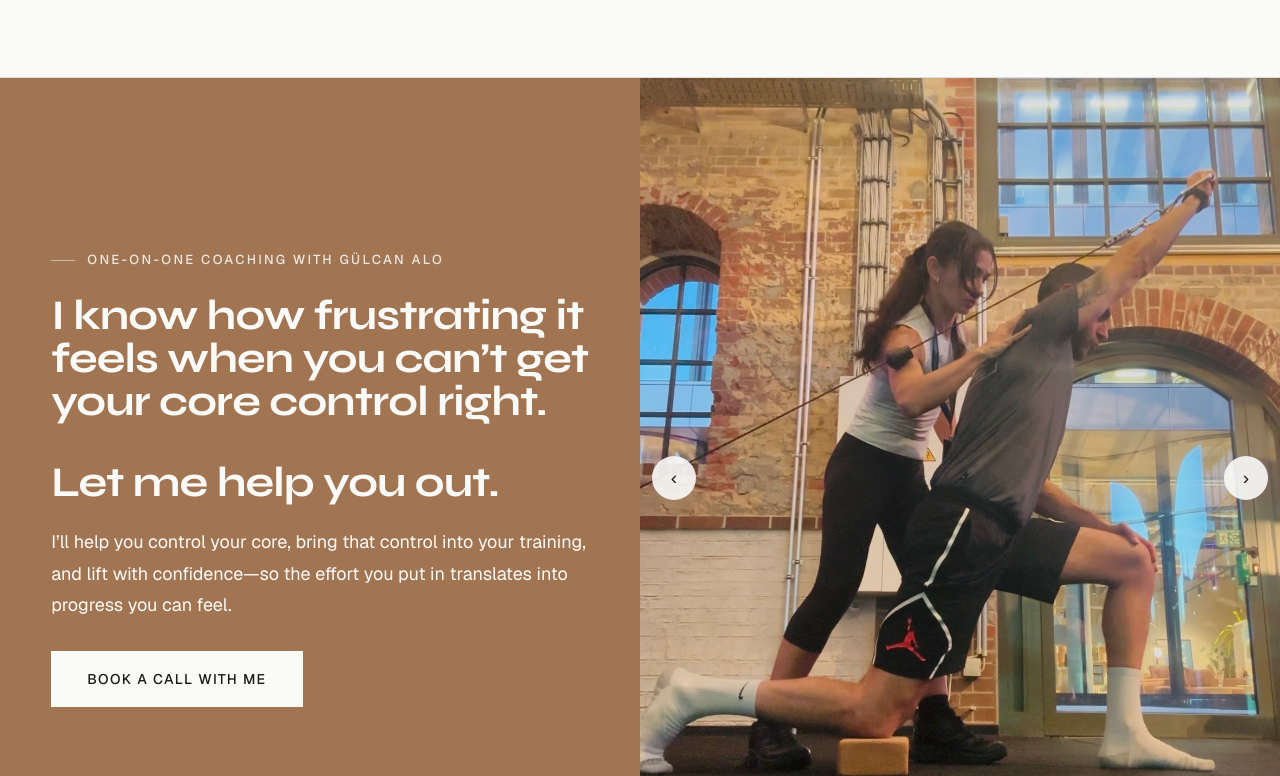
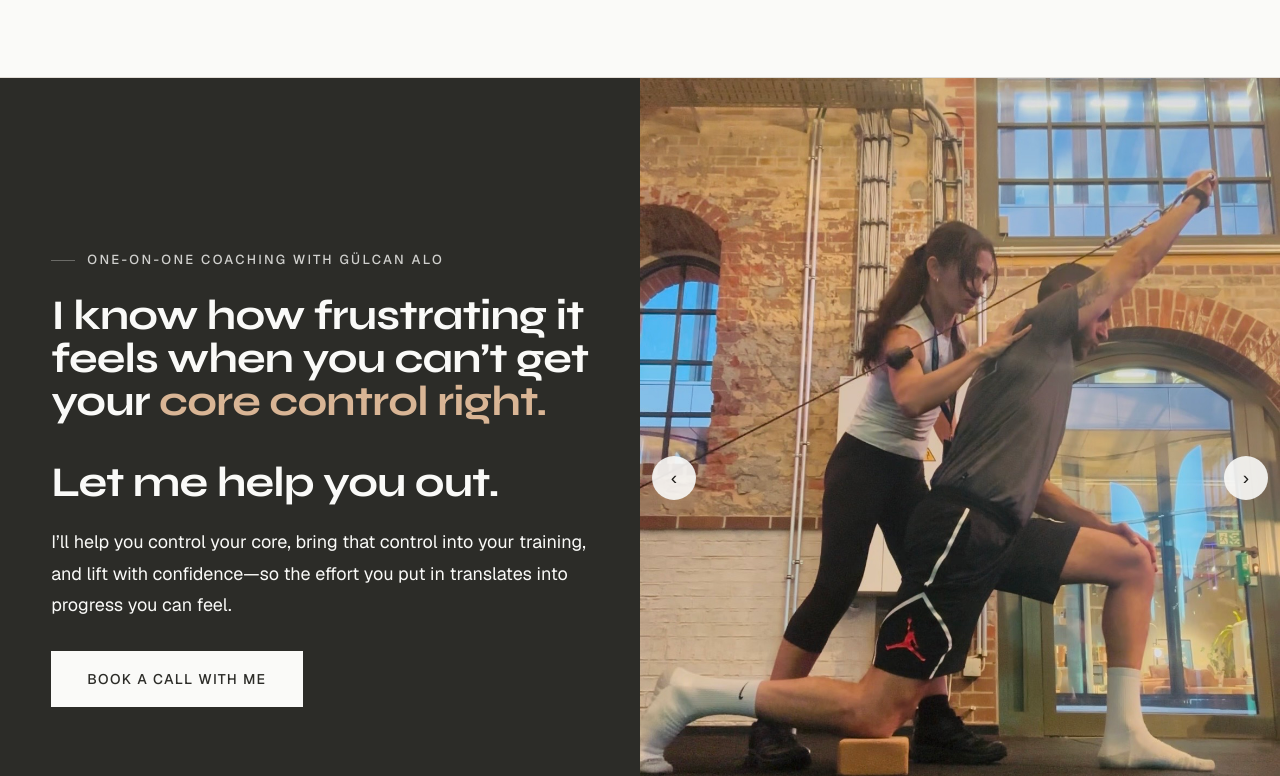
Before and after one commit to gulcanaloglu/organisation-reset, a plain HTML site: page the-4-rules-guide.html in a window 1280 px wide. Shown: the part 10886-11662 px from the top of the page. Drawn offline with nearby package versions, Linux system fonts and the light colour scheme.

Commit message:
Update the-4-rules-guide.html

```diff
--- a/the-4-rules-guide.html
+++ b/the-4-rules-guide.html
@@ -209,12 +209,8 @@ footer{font-size:.875rem}
 .hero .eyebrow{color:#CFCBC2}
 .hero .eyebrow::before{background:#4A4740}
 .hero .hero-bg{top:auto;bottom:-.32em;right:2%;transform:none;font-size:clamp(16rem,48vw,34rem);color:#2E2B26;-webkit-text-stroke:0}
-/* Coaching band in brand clay */
-.next{background:#A27552}
-.next .eyebrow{color:rgba(250,250,248,.85)}
-.next .eyebrow::before{background:rgba(250,250,248,.5)}
-.next p{color:rgba(250,250,248,.92)}
-.next .btn{color:#1C1B18}
+/* Brand clay highlight in coaching heading */
+.next h2 .clay{color:#D9B595}
 </style>
 </head>
 <body>
@@ -369,7 +365,7 @@ footer{font-size:.875rem}
 <!-- NEXT STEP -->
 <section class="next coaching-split"><div class="in stack coaching-copy">
   <span class="eyebrow">One-on-one coaching with Gülcan Alo</span>
-  <h2>I know how frustrating it feels when you can’t get your core control right.</h2>
+  <h2>I know how frustrating it feels when you can’t get your <span class="clay">core control right.</span></h2>
   <h2 style="margin-top:16px">Let me help you out.</h2>
   <p class="sub">I’ll help you control your core, bring that control into your training, and lift with confidence—so the effort you put in translates into progress you can feel.</p>
   <div class="ctas">
```
